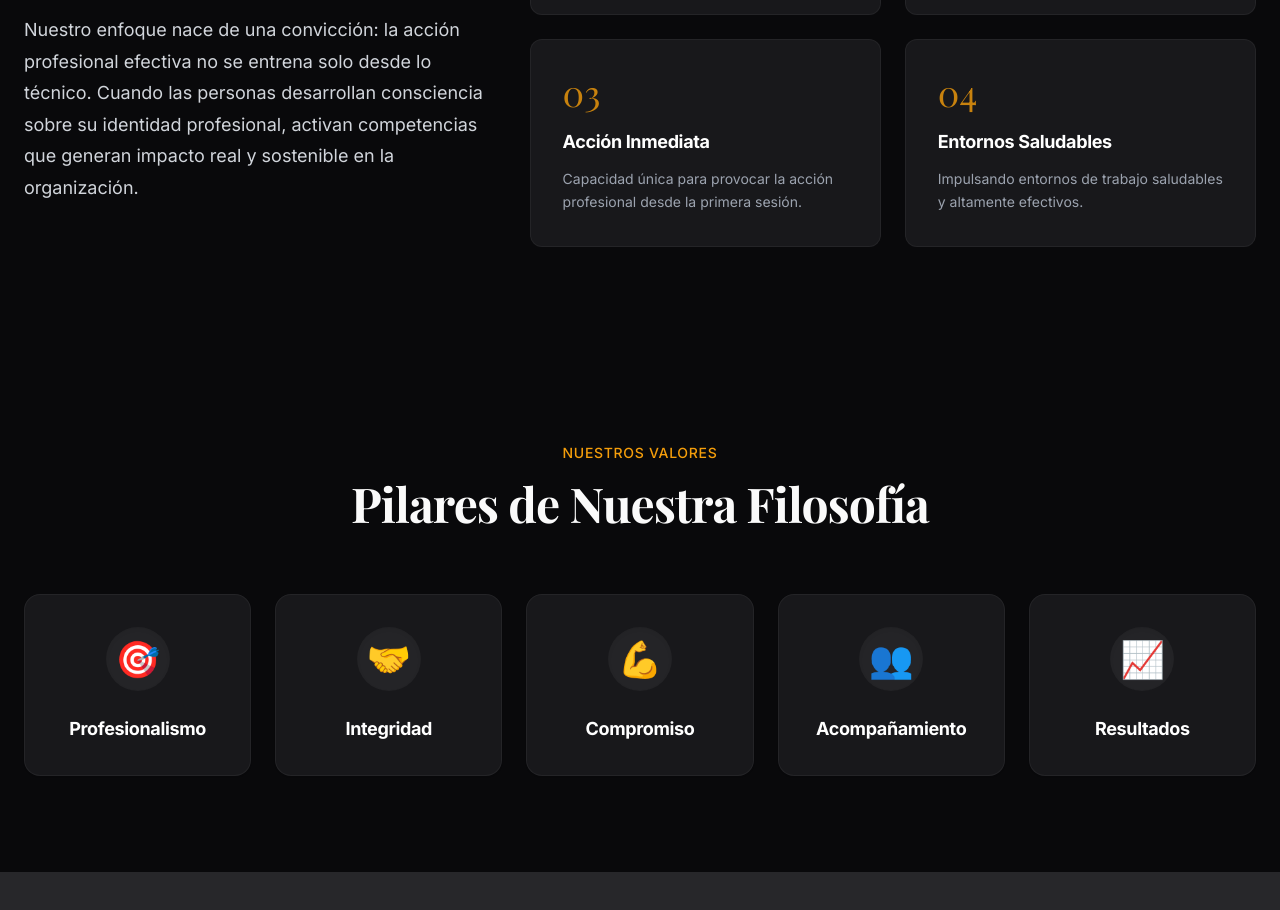
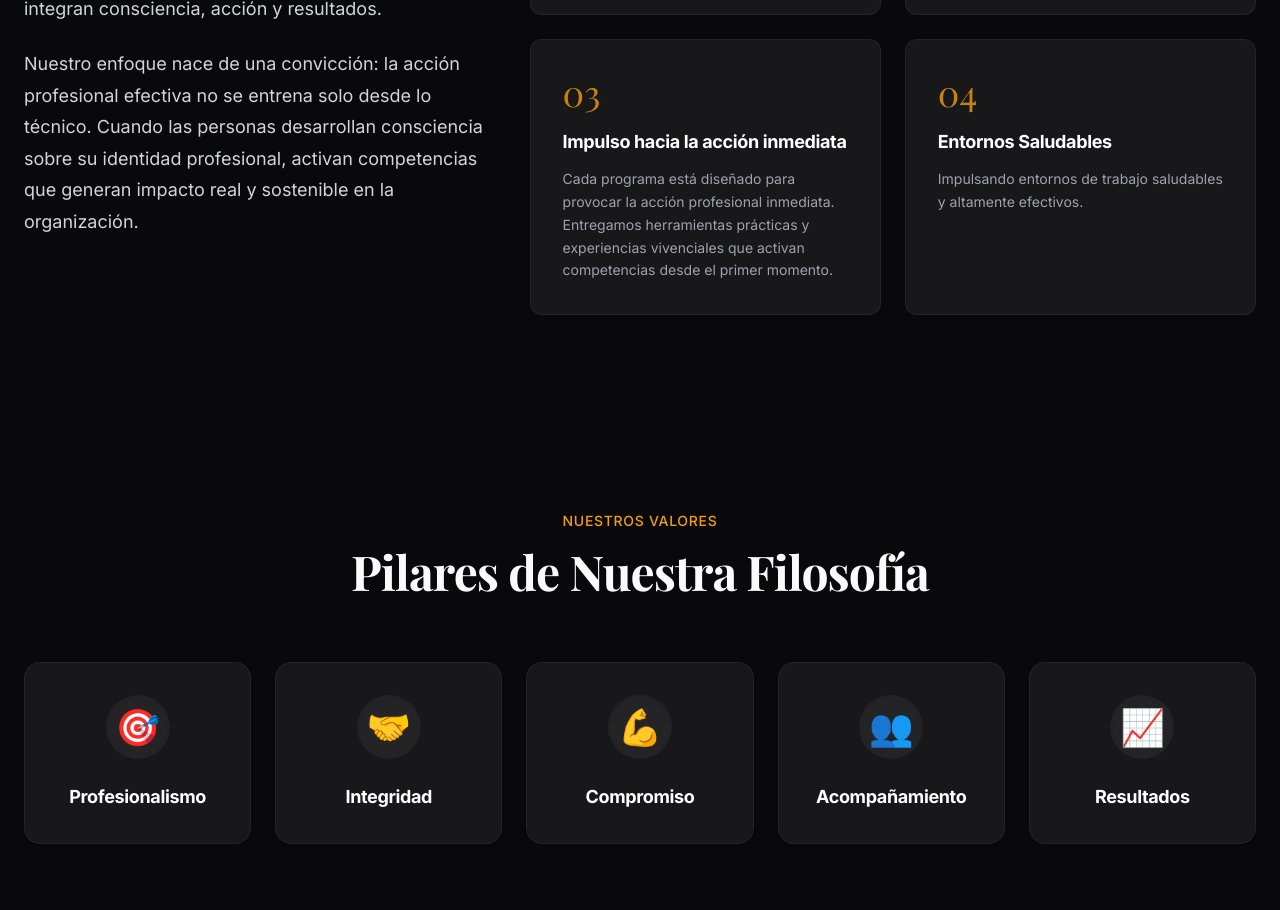
Before and after one commit to mauro6287-blip/alicia-morales-coach, a Next.js app: page / in a window 1280 px wide. Shown: the part 3320-4230 px from the top of the page. Built offline with nearby package versions, Linux system fonts and the light colour scheme; a web font is replaced by a local one.

Commit message:
Update pilar 03 text to Impulso hacia la accion inmediata
Co-Authored-By: Claude Opus 4.6 <noreply@anthropic.com>

```diff
--- a/sections/PropuestaValor.tsx
+++ b/sections/PropuestaValor.tsx
@@ -13,9 +13,9 @@ const pilares = [
     },
     {
         numero: "03",
-        titulo: "Acción Inmediata",
+        titulo: "Impulso hacia la acción inmediata",
         descripcion:
-            "Capacidad única para provocar la acción profesional desde la primera sesión.",
+            "Cada programa está diseñado para provocar la acción profesional inmediata. Entregamos herramientas prácticas y experiencias vivenciales que activan competencias desde el primer momento.",
     },
     {
         numero: "04",
```
